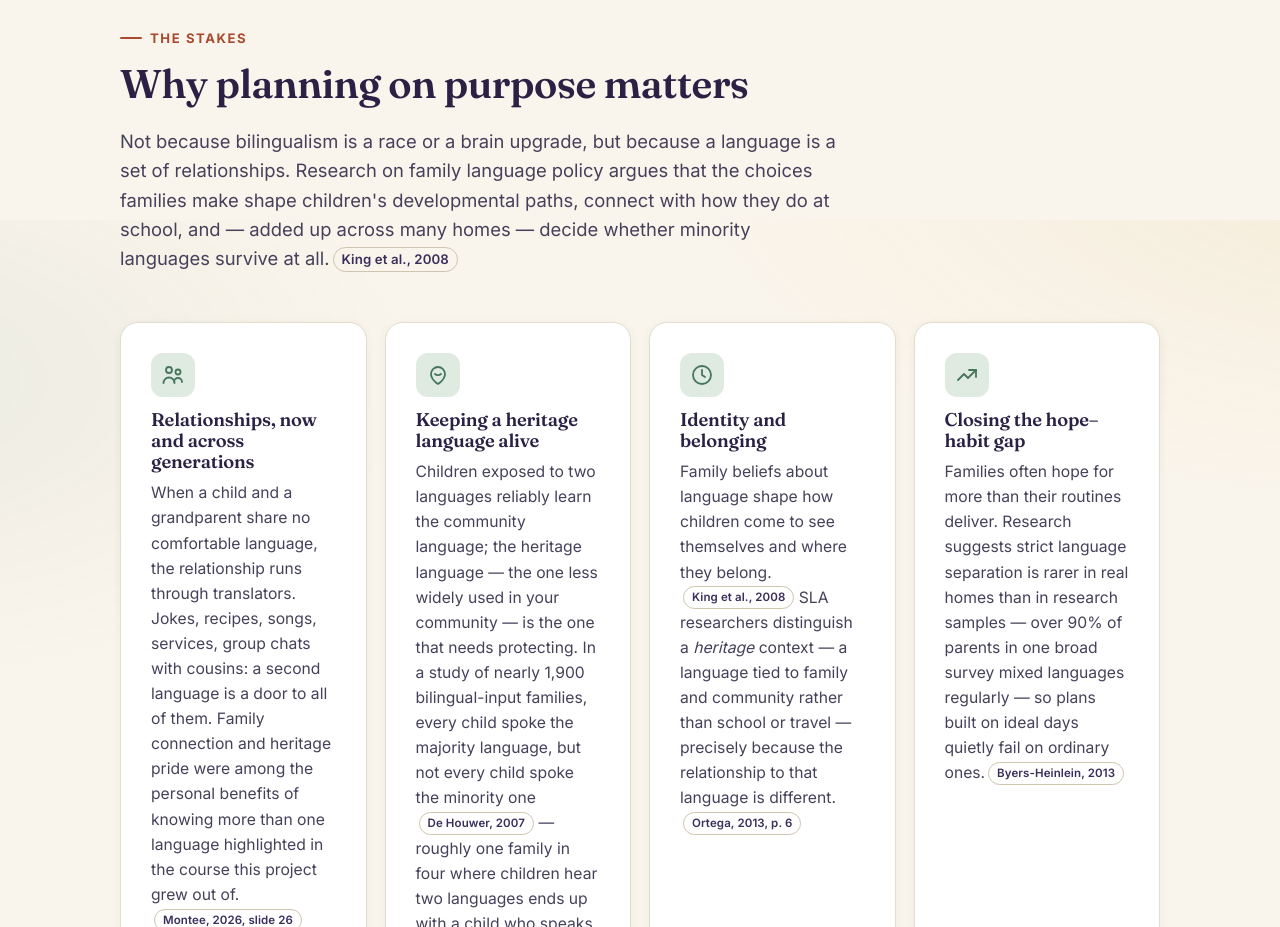
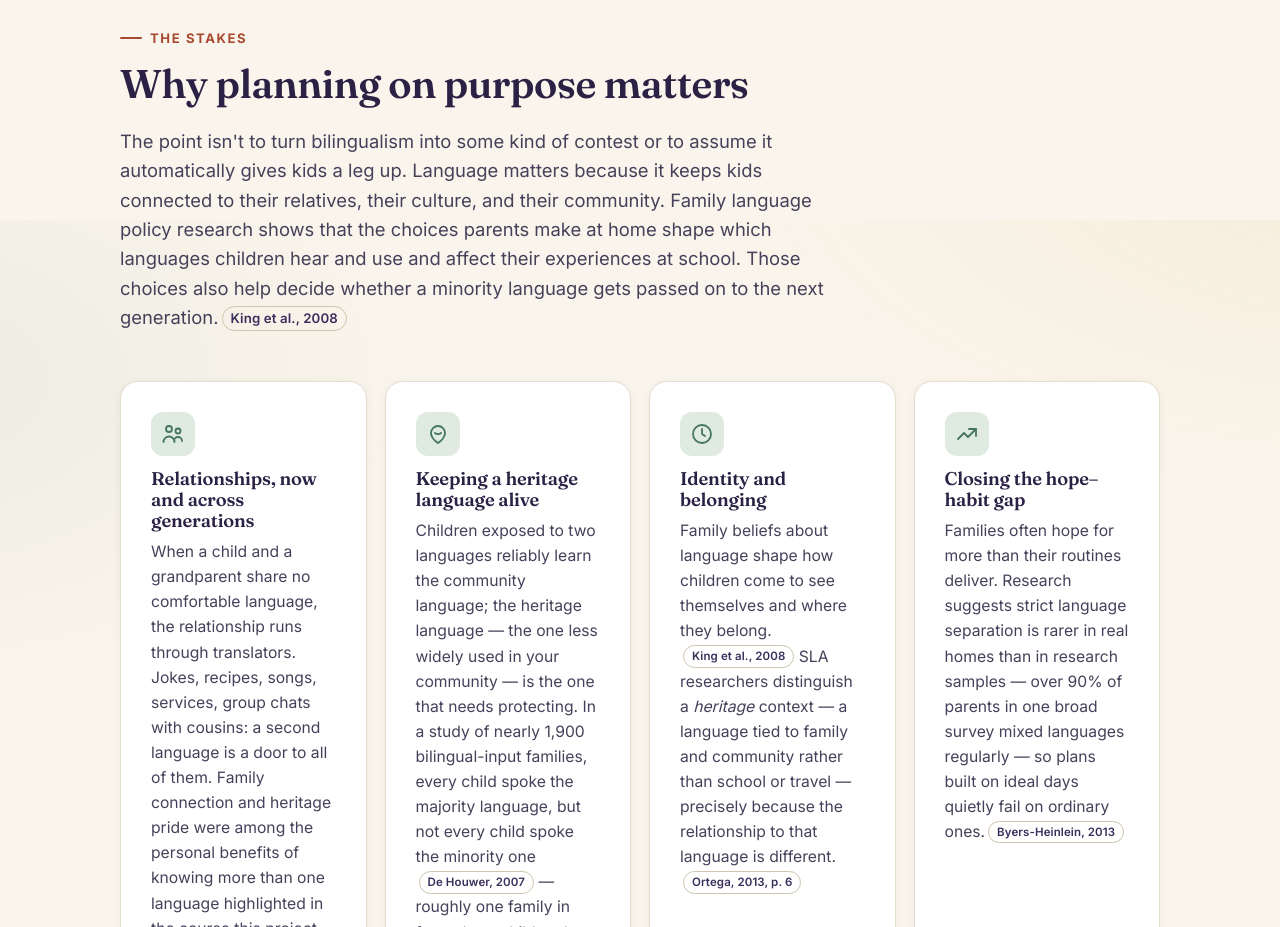
Before and after one commit to joshlammbo0/Every-Family-Has-a-Language-Plan, a plain HTML site: page index.html in a window 1280 px wide. Shown: the part 2980-3907 px from the top of the page. Drawn offline with Linux system fonts and the light colour scheme.

Commit message:
Reword the "Why planning on purpose matters" introduction
Co-Authored-By: Claude Fable 5.2 <noreply@anthropic.com>

```diff
--- a/index.html
+++ b/index.html
@@ -243,7 +243,7 @@
     <div class="section-head">
       <p class="eyebrow">The stakes</p>
       <h2 id="why-title">Why planning on purpose matters</h2>
-      <p class="lede">Not because bilingualism is a race or a brain upgrade, but because a language is a set of relationships. Research on family language policy argues that the choices families make shape children's developmental paths, connect with how they do at school, and — added up across many homes — decide whether minority languages survive at all.<a class="cite" href="#src-king2008" data-cite="king2008">King et al., 2008</a></p>
+      <p class="lede">The point isn't to turn bilingualism into some kind of contest or to assume it automatically gives kids a leg up. Language matters because it keeps kids connected to their relatives, their culture, and their community. Family language policy research shows that the choices parents make at home shape which languages children hear and use and affect their experiences at school. Those choices also help decide whether a minority language gets passed on to the next generation.<a class="cite" href="#src-king2008" data-cite="king2008">King et al., 2008</a></p>
     </div>
 
     <div class="why-grid">
```
